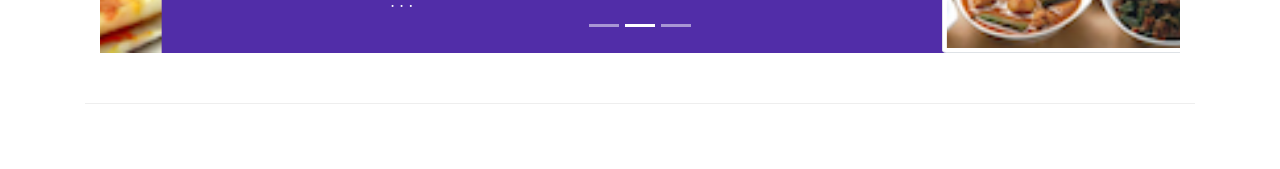
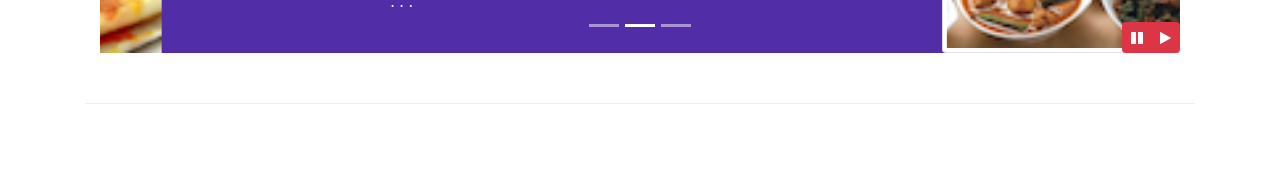
Before and after one commit to JuliePretzlaff/conFusion-project, a website: page index.html in a window 1280 px wide. Shown: the part 631-800 px from the top of the page. Drawn offline with nearby package versions, Linux system fonts and the light colour scheme.

Commit message:
Bootstrap jQuery 1

```diff
--- a/css/styles.css
+++ b/css/styles.css
@@ -18,6 +18,11 @@ height: 300px;
   top: 0;
   left: 0;
   min-height: 300px;
+}
+#carouselButtons {
+  right:0px;
+  position: absolute;
+  bottom: 0px;
 }
 .footer {
   background-color: #d1c4e9;
--- a/index.html
+++ b/index.html
@@ -179,6 +179,7 @@
                     <img src="img/logo.png" class="img-fluid">
                 </div>
                 <div class="col-12 col-sm-3 align-self-center">
+                    <!-- commented out tool tip  for a tag below: -->
                     <!-- <button type="button" class="btn btn-warning btn-lg btn-block">
                         <a class="reso" href="#reso" data-toggle="tooltip" data-html="true" title="Or Call us at  <br><strong>+852 12345678</strong>"
                             data-placement="bottom" href="#reserveform">Reserve Table</a>
@@ -244,9 +245,18 @@
                     <a class="carousel-control-next" href="#mycarousel" role="button" data-slide="next">
                         <span class="carousel-control-next-icon"></span>
                     </a>
+                    <div class="btn-group" id="carouselButtons">
+                        <button class="btn btn-danger btn-sm" id="carousel-pause">
+                            <span class="fa fa-pause"></span>
+                        </button>
+                        <button class="btn btn-danger btn-sm" id="carousel-play">
+                            <span class="fa fa-play"></span>
+                        </button>
+                    </div>
                 </div>
             </div>
         </div>
+
         <div class="row row-content align-items-center col-xs-12 ">
             <div class="col-sm-4 col-md-3 flex-last ">
                 <h3>Our Lipsmacking Culinary Creations</h3>
@@ -433,11 +443,24 @@
     <script src="node_modules/jquery/dist/jquery.min.js "></script>
     <script src="node_modules/tether/dist/js/tether.min.js "></script>
     <script src="node_modules/bootstrap/dist/js/bootstrap.min.js "></script>
+
+    <!-- commented out tool tip jQuery below: -->
     <!-- <script>
         $(document).ready(function () {
             $('[data-toggle="tooltip "]').tooltip();
         });
     </script> -->
+    <script>
+        $(document).ready(function () {
+            $("#mycarousel").carousel({ interval: 2000 });
+            $("#carousel-pause").click(function () {
+                $("#mycarousel").carousel('pause');
+            });
+            $("#carousel-play").click(function () {
+                $("#mycarousel").carousel('cycle');
+            });
+        });
+    </script>
 </body>
 
 </html>
```
